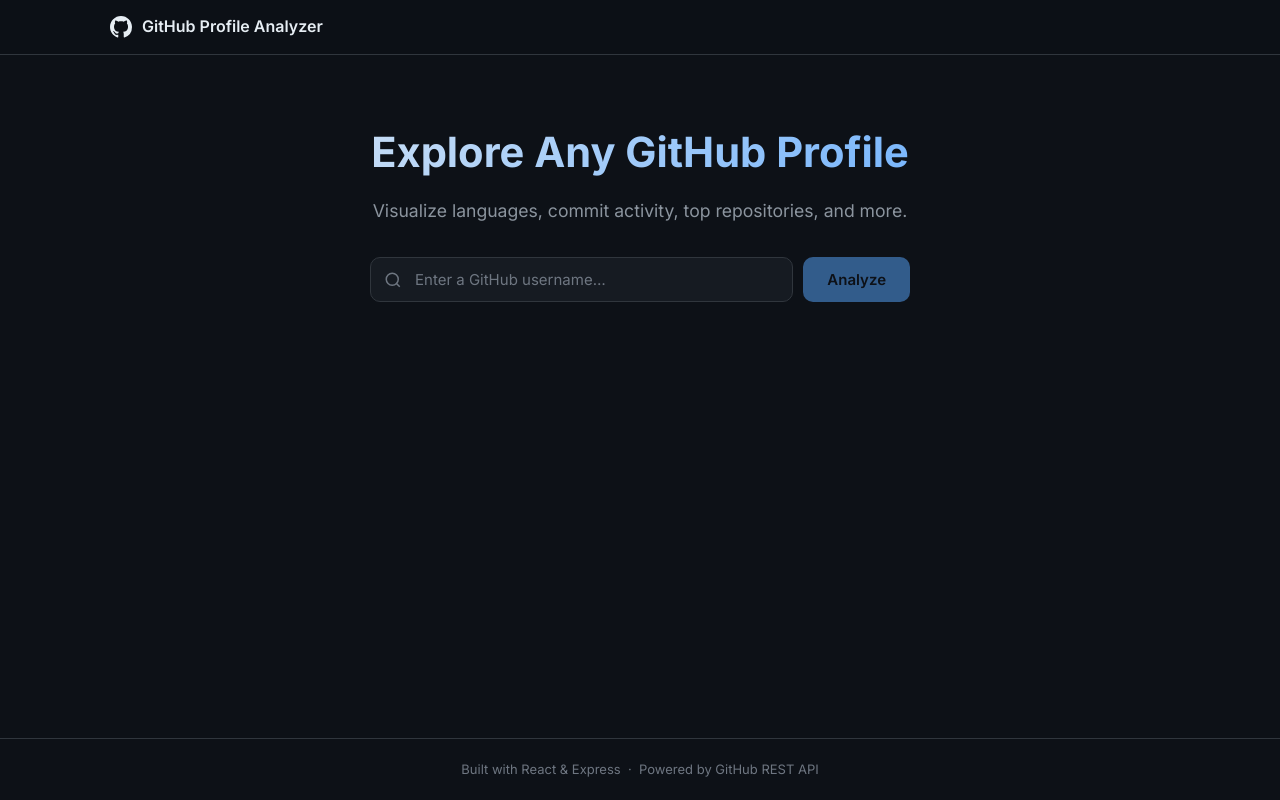
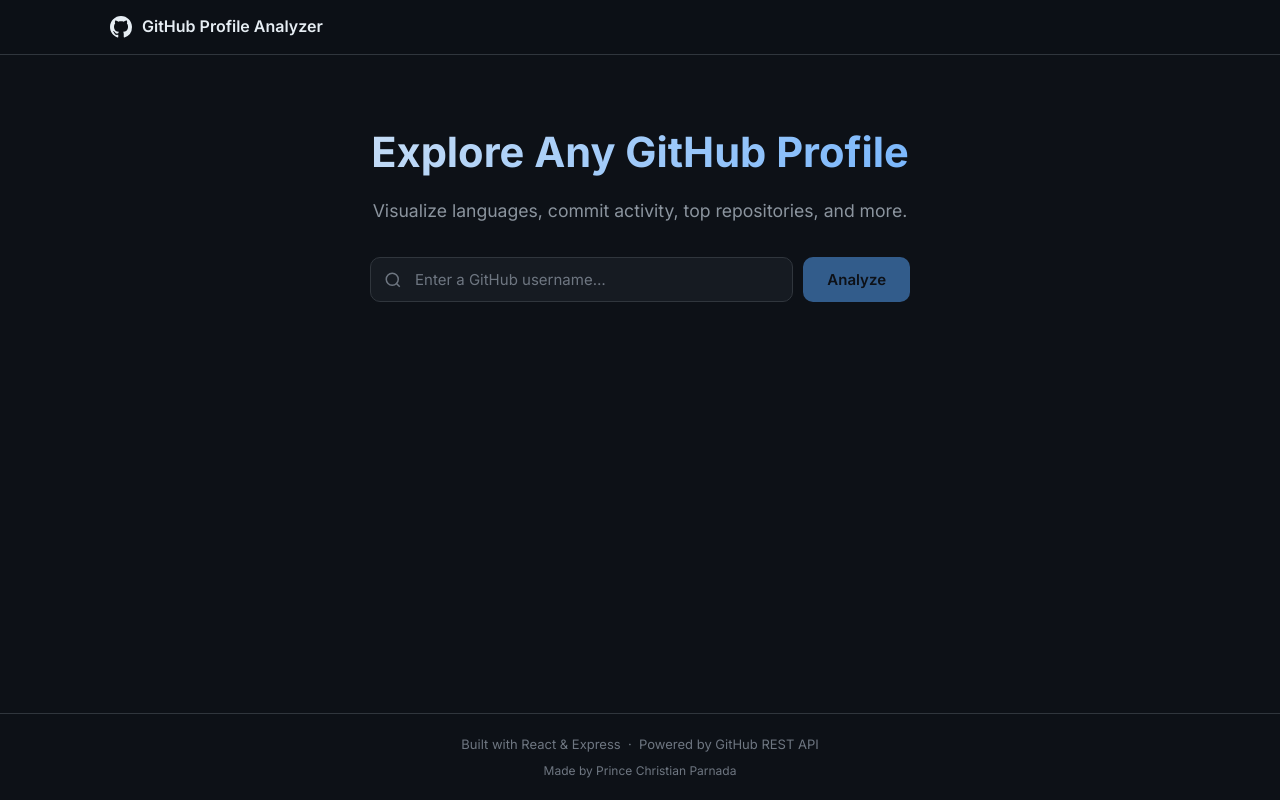
Before and after one commit to Prinss-git/Github_Profile_Analzyer, a React (Vite) app in the folder frontend/: page / in a window 1280 px wide. Built offline with nearby package versions, Linux system fonts and the light colour scheme.

Commit message:
Add footer credit for Prince Christian Parnada

```diff
--- a/frontend/src/App.css
+++ b/frontend/src/App.css
@@ -650,6 +650,7 @@
 }
 .app-footer a { color: var(--text-muted); }
 .app-footer a:hover { color: var(--accent-blue); }
+.footer-credit { margin-top: 6px; color: var(--text-muted); font-size: 12px; }
 
 /* ─────────────────────────────────────────────
    Animations
--- a/frontend/src/App.jsx
+++ b/frontend/src/App.jsx
@@ -150,6 +150,7 @@
             GitHub REST API
           </a>
         </p>
+        <p className="footer-credit">Made by Prince Christian Parnada</p>
       </footer>
     </div>
   );
```
